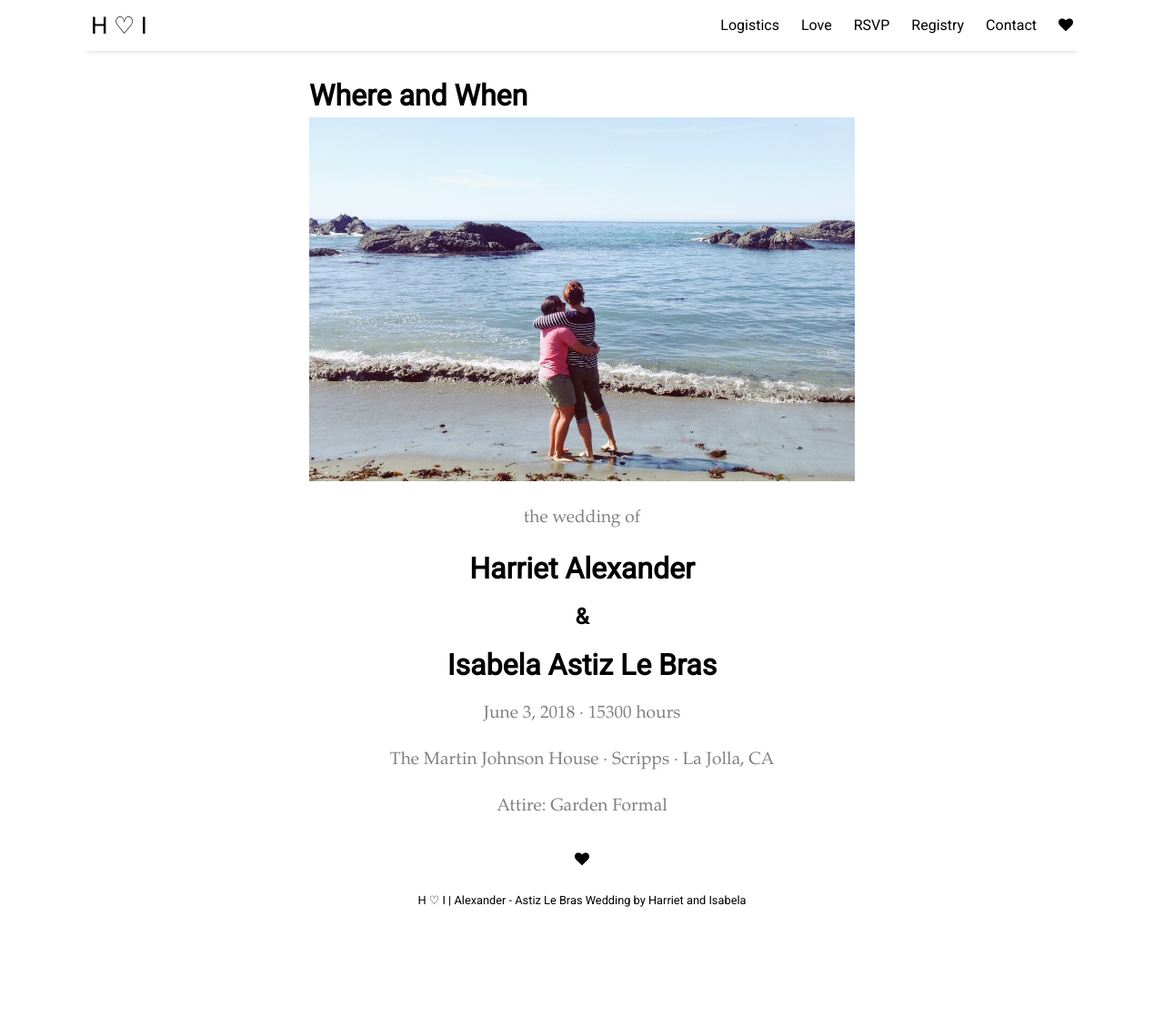
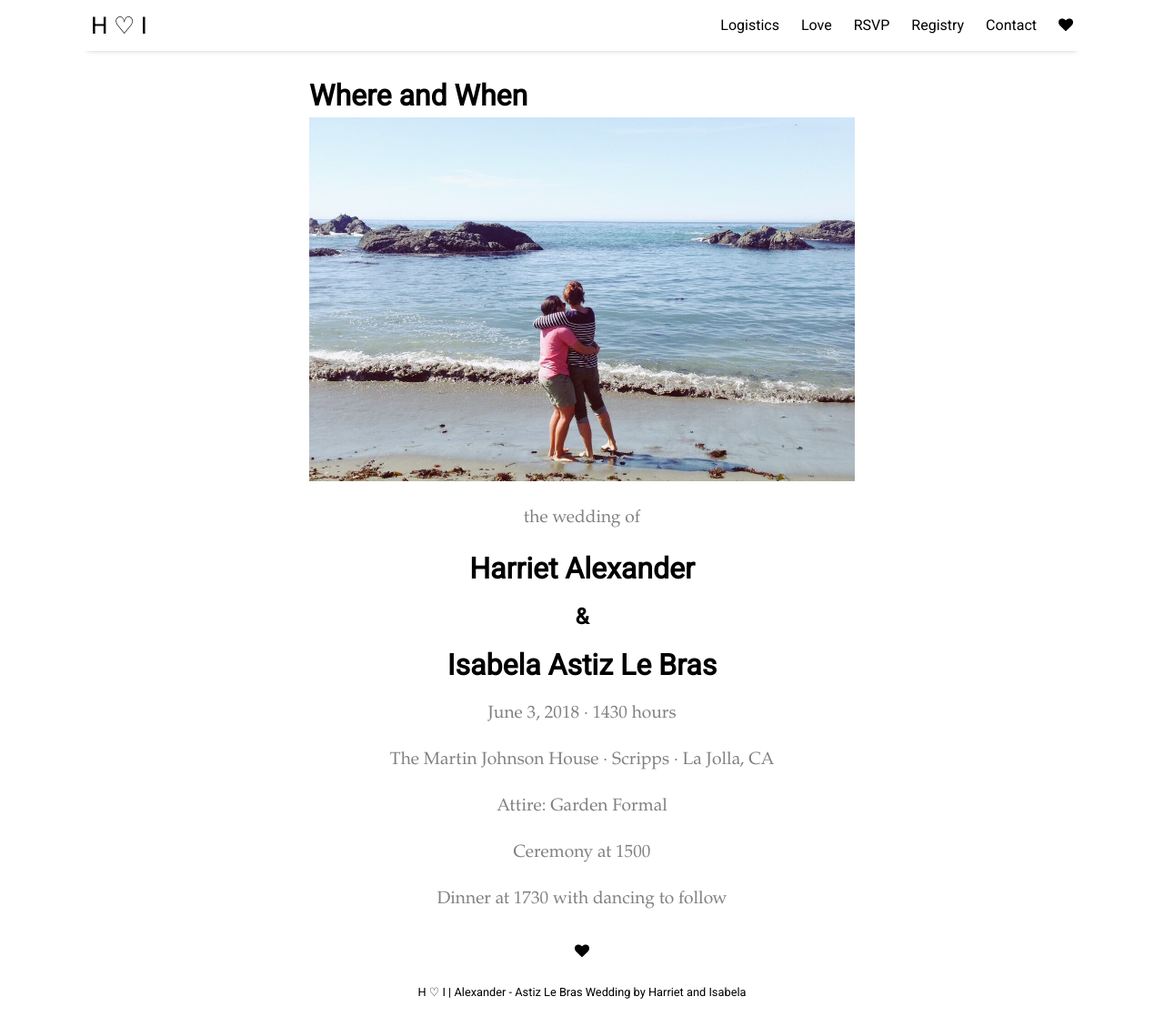
Before and after one commit to halexand/wedding, a Jekyll site: the page built from _posts/2017-10-20-WhereandWhen.md, in a window 1280 px wide and 1129 px high. Shown: the whole window at 91% size. Built offline with Jekyll 4.4.1, drawn with Linux system fonts in a browser that asks for light colours; nearby versions of some CDN libraries.

Commit message:
Added the updated times

```diff
--- a/_posts/2017-10-20-WhereandWhen.md
+++ b/_posts/2017-10-20-WhereandWhen.md
@@ -20,7 +20,7 @@ the wedding of
 {: style="color:black; font-size: 200%; text-align: center;"}
 # **Isabela Astiz Le Bras**
 
-June 3, 2018  · 15300 hours
+June 3, 2018  · 1430 hours
 {: style="color:gray; font-size: 120%; text-align: center;"}
 
 The Martin Johnson House · Scripps · La Jolla, CA
@@ -28,3 +28,9 @@ The Martin Johnson House · Scripps · La Jolla, CA
 
 Attire: Garden Formal
 {: style="color:gray; font-size: 120%; text-align: center;"}
+
+Ceremony at 1500
+{: style="color:gray; font-size: 120%; text-align: center;"}
+
+Dinner at 1730 with dancing to follow
+{: style="color:gray; font-size: 120%; text-align: center;"}
```
